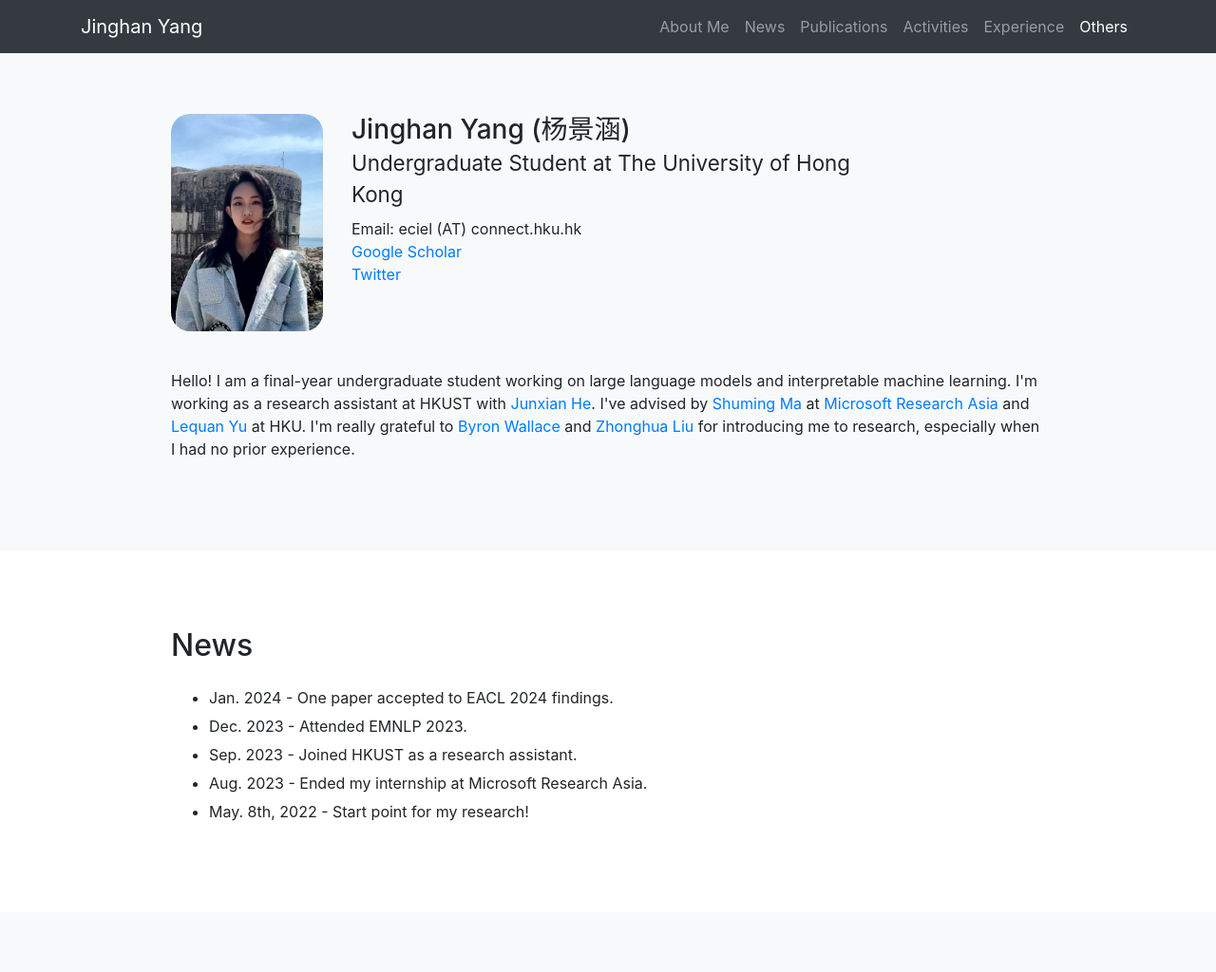
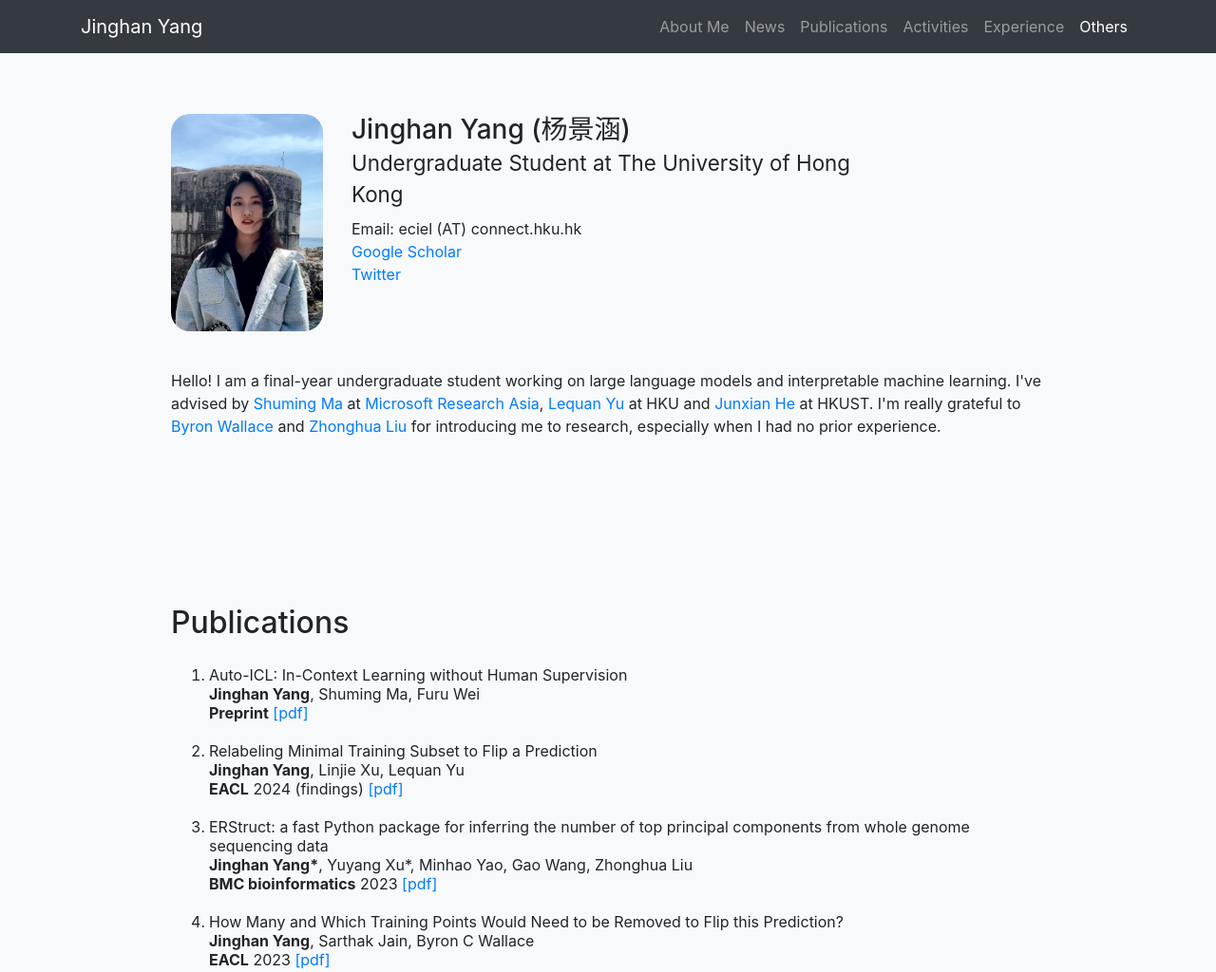
Before and after one commit to ecielyang/jinghanyang.github.io, a website with bundled scripts: page index.html in a window 1280 px wide. Shown: the top 1024 px of the page at 95% size. Built offline with nearby package versions, Linux system fonts and the light colour scheme.

Commit message:
Add files via upload

```diff
--- a/index.html
+++ b/index.html
@@ -80,7 +80,7 @@
           <div style="margin-top:40px" class="col-lg-10 mx-auto">
               <p>
                 Hello! I am a final-year undergraduate student working on large language models and interpretable machine learning.
-                I'm working as a research assistant at HKUST with <a href="https://jxhe.github.io">Junxian He</a>. I've advised by <a href="https://www.microsoft.com/en-us/research/people/shumma/">Shuming Ma</a> at <a href="https://www.microsoft.com/en-us/research/lab/microsoft-research-asia/">Microsoft Research Asia</a> and <a href="https://yulequan.github.io">Lequan Yu</a> at HKU. I'm really grateful to <a href="https://www.byronwallace.com">Byron Wallace</a> and <a href="https://sites.google.com/view/drliu/home">Zhonghua Liu</a> for introducing me to research, especially when I had no prior experience.
+                I've advised by <a href="https://www.microsoft.com/en-us/research/people/shumma/">Shuming Ma</a> at <a href="https://www.microsoft.com/en-us/research/lab/microsoft-research-asia/">Microsoft Research Asia</a>, <a href="https://yulequan.github.io">Lequan Yu</a> at HKU and <a href="https://jxhe.github.io">Junxian He</a> at HKUST. I'm really grateful to <a href="https://www.byronwallace.com">Byron Wallace</a> and <a href="https://sites.google.com/view/drliu/home">Zhonghua Liu</a> for introducing me to research, especially when I had no prior experience.
               </p>
 
 <!--<p style="margin: 20px 0; padding: 10px; border: 2px solid #4A90E2; text-indent: 10px; font-family: Georgia, serif; font-size: 16px; color: #333; background-color: #f9f9f9; line-height: 1.6; box-shadow: 2px 2px 5px rgba(0,0,0,0.1);">-->
@@ -93,23 +93,23 @@
       </div>
     </section>
 
-    <section id="news">
-        <div class="container">
-          <div class="row">
-            <div class="col-lg-10 mx-auto">
-              <h2>News</h2>
-              <p style="margin-bottom: 25px"></p>
-              <ul>
-              <li style="line-height: 20px; margin-bottom: 10px;">Jan. 2024 - One paper accepted to EACL 2024 findings.</li>
-              <li style="line-height: 20px; margin-bottom: 10px;">Dec. 2023 - Attended EMNLP 2023.</li>
-              <li style="line-height: 20px; margin-bottom: 10px;">Sep. 2023 -  Joined HKUST as a research assistant.</li>
-              <li style="line-height: 20px; margin-bottom: 10px;">Aug. 2023 -  Ended my internship at Microsoft Research Asia.</li>
-              <li style="line-height: 20px; margin-bottom: 10px;">May. 8th, 2022 - Start point for my research!</li>
-              </ul>
-            </div>
-          </div>
-        </div>
-      </section>
+<!--    <section id="news">-->
+<!--        <div class="container">-->
+<!--          <div class="row">-->
+<!--            <div class="col-lg-10 mx-auto">-->
+<!--              <h2>News</h2>-->
+<!--              <p style="margin-bottom: 25px"></p>-->
+<!--              <ul>-->
+<!--              <li style="line-height: 20px; margin-bottom: 10px;">Jan. 2024 - One paper accepted to EACL 2024 findings.</li>-->
+<!--              <li style="line-height: 20px; margin-bottom: 10px;">Dec. 2023 - Attended EMNLP 2023.</li>-->
+<!--              <li style="line-height: 20px; margin-bottom: 10px;">Sep. 2023 -  Joined HKUST as a research assistant.</li>-->
+<!--              <li style="line-height: 20px; margin-bottom: 10px;">Aug. 2023 -  Ended my internship at Microsoft Research Asia.</li>-->
+<!--              <li style="line-height: 20px; margin-bottom: 10px;">May. 8th, 2022 - Start point for my research!</li>-->
+<!--              </ul>-->
+<!--            </div>-->
+<!--          </div>-->
+<!--        </div>-->
+<!--      </section>-->
 
     <section id="publication" class="bg-light">
       <div class="container">
@@ -183,7 +183,7 @@
             <p style="margin-bottom: 25px"></p>
             <ul>
                 <h4>Experience</h4>
-                <li style="line-height: 20px; margin-bottom: 10px;">Research Assistant, The Hong Kong University of Science and Technology, Sep. 2023 -  <br> Advisor: Dr. <a href="https://jxhe.github.io">Junxian He</a> </li>
+                <li style="line-height: 20px; margin-bottom: 10px;">Research Assistant, The Hong Kong University of Science and Technology, Sep. 2023 - Jan. 2024  <br> Advisor: Dr. <a href="https://jxhe.github.io">Junxian He</a> </li>
                 <li style="line-height: 20px; margin-bottom: 10px;">Research Intern, Microsoft Research Asia, Feb. 2023 - Aug. 2023  <br> Mentor: <a href="https://www.microsoft.com/en-us/research/people/shumma/">Shuming Ma</a> </li>
                 <li style="line-height: 20px; margin-bottom: 10px;">Overseas Research Program, Northeastern University, Aug. 2022 - Nov. 2022 <br> Advisor: Dr. <a href="https://www.byronwallace.com">Byron Wallace</a></li>
                 <li style="line-height: 20px; margin-bottom: 10px;">Summer Research Assistant, The University of Hong Kong, May. 2022 - Aug. 2022  <br> Advisor: Dr. <a href="https://sites.google.com/view/drliu/home">Zhonghua Liu</a></li>
```
